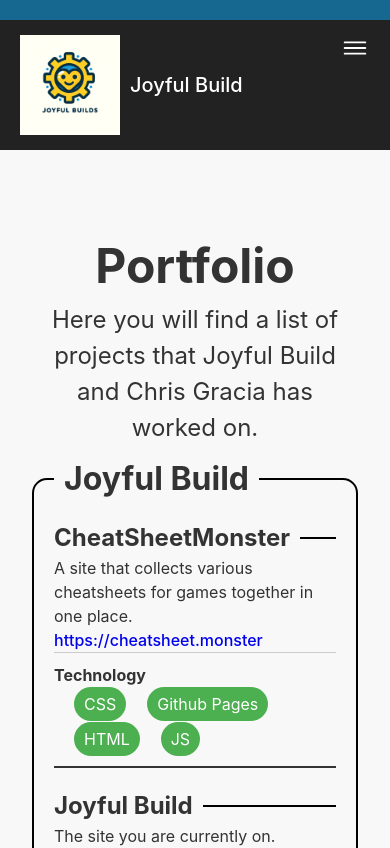
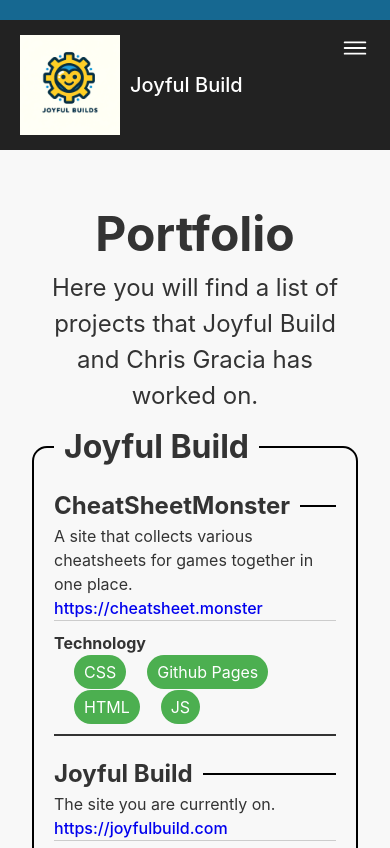
Before and after one commit to emeria/joyfulbuilds, a React (Vite) app: page /portfolio in a window 390 px wide. Shown: the top 848 px of the page. Built offline with nearby package versions, Linux system fonts and the light colour scheme.

Commit message:
fixed top margin of portfolio page

```diff
--- a/src/styles/Portfolio.css
+++ b/src/styles/Portfolio.css
@@ -1,7 +1,7 @@
 /* Portfolio Page Styles */
 .portfolio-page {
     gap: 20px;
-    margin: 5em 10em;
+    margin:  3em 10em;
 }
 
 .portfolio-heading {
@@ -99,7 +99,7 @@
 
     .portfolio-page {
         gap: 20px;
-        margin: 5em 2em;
+        margin: 3em 2em;
     }
 
     .portfolio-heading {
```
